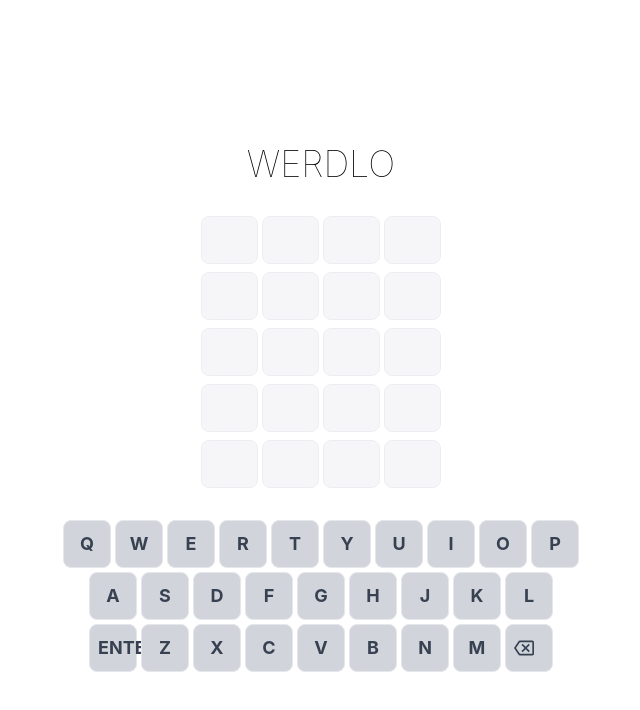
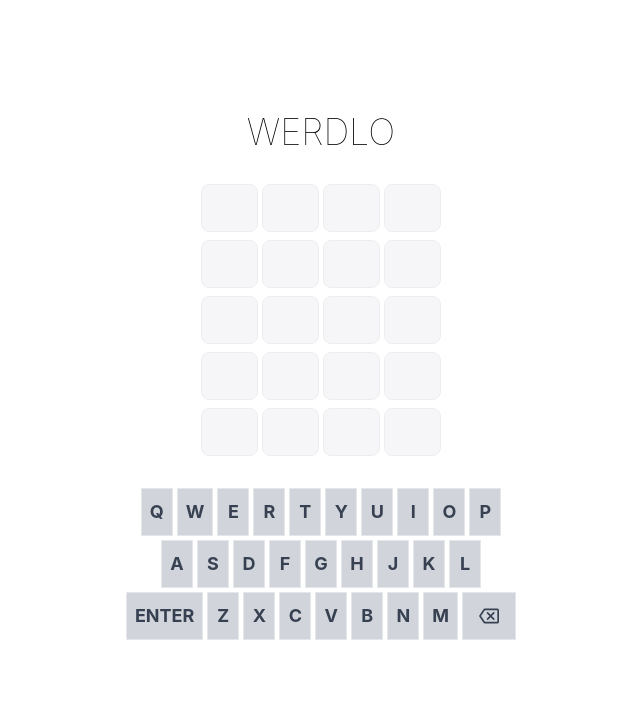
Before and after one commit to cwellmoney20/werdlo, a React (Create React App) app: page / in a window 1280 px wide. Shown: the top 710 px of the page, without its empty margins (319-959 px from the left). Built offline with nearby package versions, Linux system fonts and the light colour scheme.

Commit message:
updates to keyboard style

```diff
--- a/public/index.html
+++ b/public/index.html
@@ -7,7 +7,7 @@
     <meta name="theme-color" content="#000000" />
     <meta
       name="description"
-      content="Web site created using create-react-app"
+      content="Inspired by wordle. Guess the 4 letter word."
     />
     <link rel="apple-touch-icon" href="%PUBLIC_URL%/logo192.png" />
     <!--
--- a/src/App.js
+++ b/src/App.js
@@ -4,7 +4,7 @@ import Grid from './Components/Grid'
 
 function App() {
   return (
-    <div className="App flex flex-col items-center justify-center min-h-screen">
+    <div className="flex flex-col items-center justify-center pt-12 md:pt-24">
       <h1 className="px-8 py-4 mx-auto text-4xl font-thin uppercase">Werdlo</h1>
       <Grid />
     </div>
--- a/src/Components/Keyboard.js
+++ b/src/Components/Keyboard.js
@@ -26,20 +26,20 @@ function Keyboard(props) {
   }
 
   return (
-    <div className='max-w-sm mx-auto mt-8 space-y-1'>
+    <div className='max-w-md mx-auto mt-8 space-y-1'>
         {keys.map((row, index) =>
           <div className="flex items-center justify-center space-x-1" key={`row-${index}`}>
             {row.map((button, index) =>
                 <button
                   type="button"
-                  className="key rounded-lg bg-gray-300 border text-gray-700 py-1 px-2 uppercase hover:bg-gray-500 hover:text-white focus:outline-none text-base md:text-lg focus:ring-2 focus:ring-offset-2 focus:ring-indigo-500 transition h-12 min-w-12 font-bold duration-150 ease-in-out"
+                  className={`key bg-gray-300 border text-gray-700 py-1 px-2 uppercase hover:bg-gray-500 hover:text-white focus:outline-none text-base md:text-lg focus:ring-2 focus:ring-offset-2 focus:ring-indigo-500 transition h-12 flex font-bold duration-150 ease-in-out items-center justify-center min-w-[1.5rem] sm:min-w-[2rem] ${button === 'Backspace' ? 'px-4' : ''}`}
                   key={button}
                   onClick={() => props.handleKeyboardClick({key: button})}
                   data-key={button}
                   data-state={matchKeyForTile(button)}
                 >
                   {button === 'Backspace' ? (
-                      <svg width="20" height="20" viewBox="0 0 24 24" className="fill-current flex items-center">
+                      <svg width="20" height="20" viewBox="0 0 24 24" className="flex items-center fill-current">
                           <path d="M22 3H7c-.69 0-1.23.35-1.59.88L0 12l5.41 8.11c.36.53.9.89 1.59.89h15c1.1 0 2-.9 2-2V5c0-1.1-.9-2-2-2zm0 16H7.07L2.4 12l4.66-7H22v14zm-11.59-2L14 13.41 17.59 17 19 15.59 15.41 12 19 8.41 17.59 7 14 10.59 10.41 7 9 8.41 12.59 12 9 15.59z"></path>
                       </svg>
                     ) : button
```
